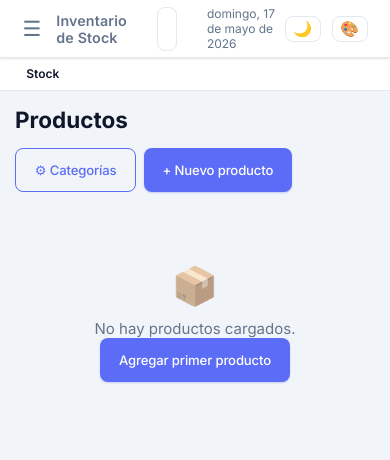
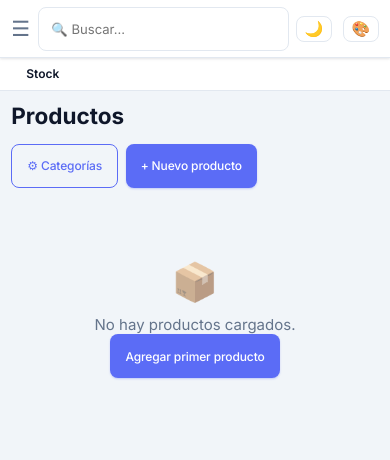
Before and after one commit to clcdavi/gestion-manicura, a FastAPI app: page /stock/ in a window 390 px wide. Shown: the top 460 px of the page. Run offline with FastAPI, Linux system fonts and the light colour scheme; data comes from the database, SQL or seed files in the repository.

Commit message:
feat: implement responsive layout and fix mobile search bar

```diff
--- a/app/static/css/style.css
+++ b/app/static/css/style.css
@@ -173,6 +173,22 @@ a:hover { color: var(--primary-d); }
   flex: 1;
   color: var(--text-muted);
   letter-spacing: 0.01em;
+  white-space: nowrap;
+  overflow: hidden;
+  text-overflow: ellipsis;
+}
+.topbar-search {
+  display: flex;
+  align-items: center;
+  gap: 0.35rem;
+  flex: 1;
+  max-width: 280px;
+  margin: 0 1rem;
+}
+.topbar-search input {
+  padding: 0.3rem 0.6rem;
+  font-size: 0.82rem;
+  height: 32px;
 }
 .topbar-right { color: var(--text-muted); font-size: 0.8rem; }
 .menu-toggle {
@@ -791,10 +807,36 @@ textarea { resize: vertical; }
   .content { padding: 1.25rem; }
 }
 
-@media (max-width: 500px) {
-  .cards-grid  { grid-template-columns: 1fr 1fr; }
-  .form-row    { flex-direction: column; }
-  .content     { padding: 1rem; }
+@media (max-width: 640px) {
+  .topbar { padding: 0 0.75rem; gap: 0.5rem; }
+  .topbar-title { display: none; }
+  .topbar-date { display: none; }
+  .topbar-search {
+    max-width: none;
+    margin: 0;
+    flex: 1;
+  }
+  .cards-grid { grid-template-columns: 1fr; }
+  .two-col { gap: 1rem; }
+}
+
+@media (max-width: 400px) {
+  .cards-grid { grid-template-columns: 1fr; }
+  .content { padding: 0.75rem; }
+  .btn { padding: 0.5rem 1rem; font-size: 0.8rem; }
+}
+
+/* Wrapper para tablas responsivas */
+.table-responsive {
+  width: 100%;
+  overflow-x: auto;
+  -webkit-overflow-scrolling: touch;
+  margin-bottom: 1rem;
+  border-radius: var(--radius-sm);
+  border: 1px solid var(--border);
+}
+.table-responsive .tabla {
+  border: none;
 }
 
 /* ──────────────────────────────────────────────
--- a/app/templates/base.html
+++ b/app/templates/base.html
@@ -92,9 +92,8 @@
       <button class="menu-toggle" onclick="toggleSidebar()">&#9776;</button>
       <div class="topbar-title">{% block header_title %}{% endblock %}</div>
       <!-- Búsqueda global -->
-      <form action="/buscar" method="get" style="display:flex;align-items:center;gap:.35rem;flex:1;max-width:280px;margin:0 1rem;">
+      <form action="/buscar" method="get" class="topbar-search">
         <input type="text" name="q" placeholder="🔍 Buscar..." class="form-control"
-               style="padding:.3rem .6rem;font-size:.82rem;height:32px;"
                value="{{ request.query_params.get('q','') }}">
       </form>
       <div class="topbar-right" style="display:flex;align-items:center;gap:.4rem;">
--- a/app/templates/clientes/list.html
+++ b/app/templates/clientes/list.html
@@ -43,7 +43,8 @@
 
 {% if clientes %}
 <div class="panel" style="padding:0;overflow:hidden;">
-  <table class="tabla">
+  <div class="table-responsive">
+    <table class="tabla">
     <thead>
       <tr>
         <th>Nombre</th>
@@ -105,6 +106,7 @@
       {% endfor %}
     </tbody>
   </table>
+  </div>
 </div>
 <div style="color:var(--text-muted);font-size:.8rem;margin-top:.5rem;">{{ clientes|length }} cliente(s)</div>
 {% else %}
--- a/app/templates/servicios/list.html
+++ b/app/templates/servicios/list.html
@@ -47,7 +47,8 @@
 {% if combos %}
 <h2 style="margin-top:2rem">Combos</h2>
 <div class="panel">
-  <table class="tabla">
+  <div class="table-responsive">
+    <table class="tabla">
     <thead>
       <tr><th>Nombre</th><th>Precio</th><th>Incluye</th><th></th></tr>
     </thead>
@@ -73,6 +74,7 @@
       {% endfor %}
     </tbody>
   </table>
+  </div>
 </div>
 {% endif %}
 {% endblock %}
--- a/app/templates/stock/list.html
+++ b/app/templates/stock/list.html
@@ -68,7 +68,8 @@ function toggleCategorias() {
 {% for cat in categorias | sort %}
 <h3 class="categoria-header">{{ cat }}</h3>
 <div class="panel" style="margin-bottom:1rem">
-  <table class="tabla">
+  <div class="table-responsive">
+    <table class="tabla">
     <thead>
       <tr><th>Producto</th><th>Stock actual</th><th>Mínimo</th><th>Costo unit.</th><th>Estado</th><th></th></tr>
     </thead>
@@ -97,7 +98,8 @@ function toggleCategorias() {
       </tr>
       {% endfor %}
     </tbody>
-  </table>
+    </table>
+  </div>
 </div>
 {% endfor %}
 {% else %}
--- a/app/templates/ventas/list.html
+++ b/app/templates/ventas/list.html
@@ -34,7 +34,8 @@
 
 {% if ventas %}
 <div class="panel">
-  <table class="tabla">
+  <div class="table-responsive">
+    <table class="tabla">
     <thead>
       <tr>
         <th>Hora</th>
@@ -94,6 +95,7 @@
       {% endfor %}
     </tbody>
   </table>
+  </div>
 </div>
 {% else %}
 <div class="empty-state">
```
